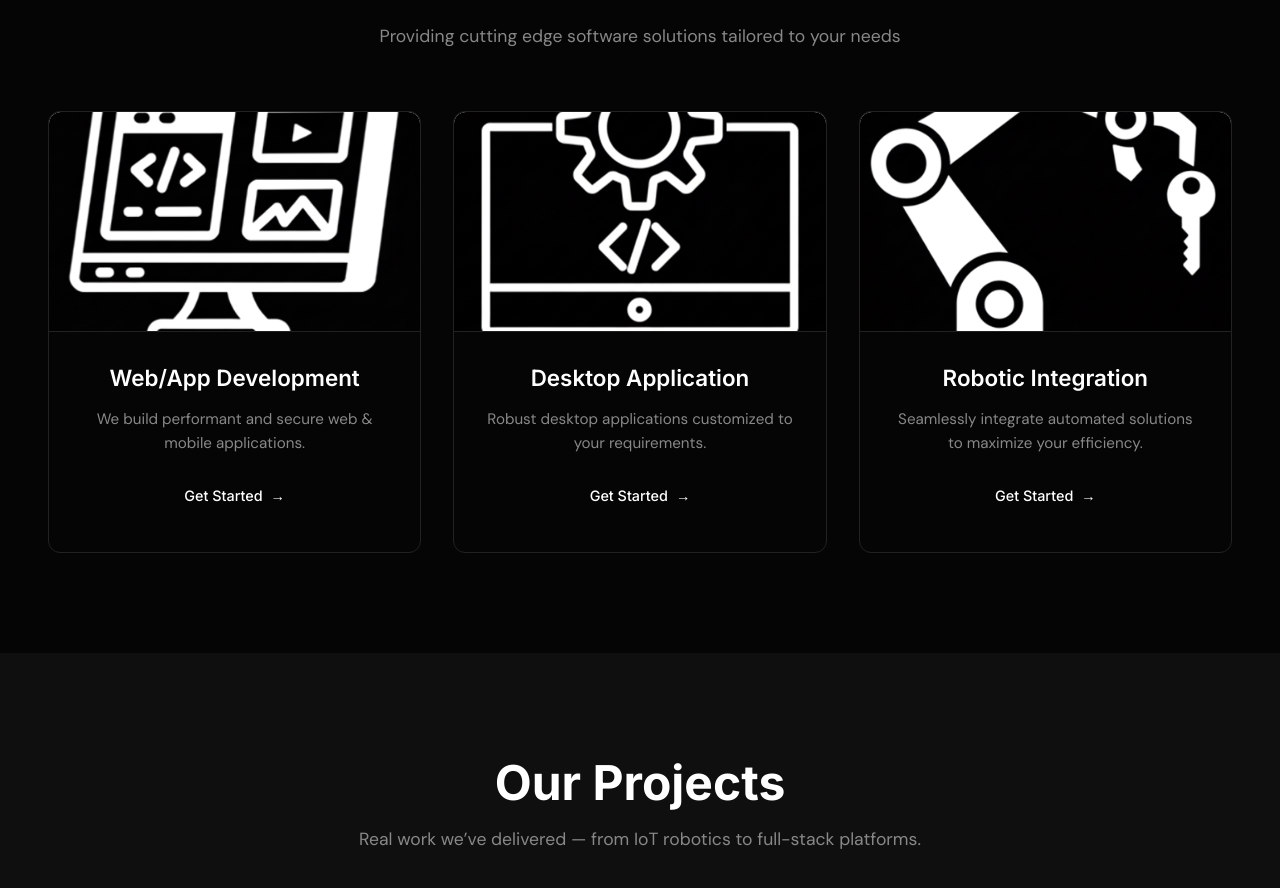
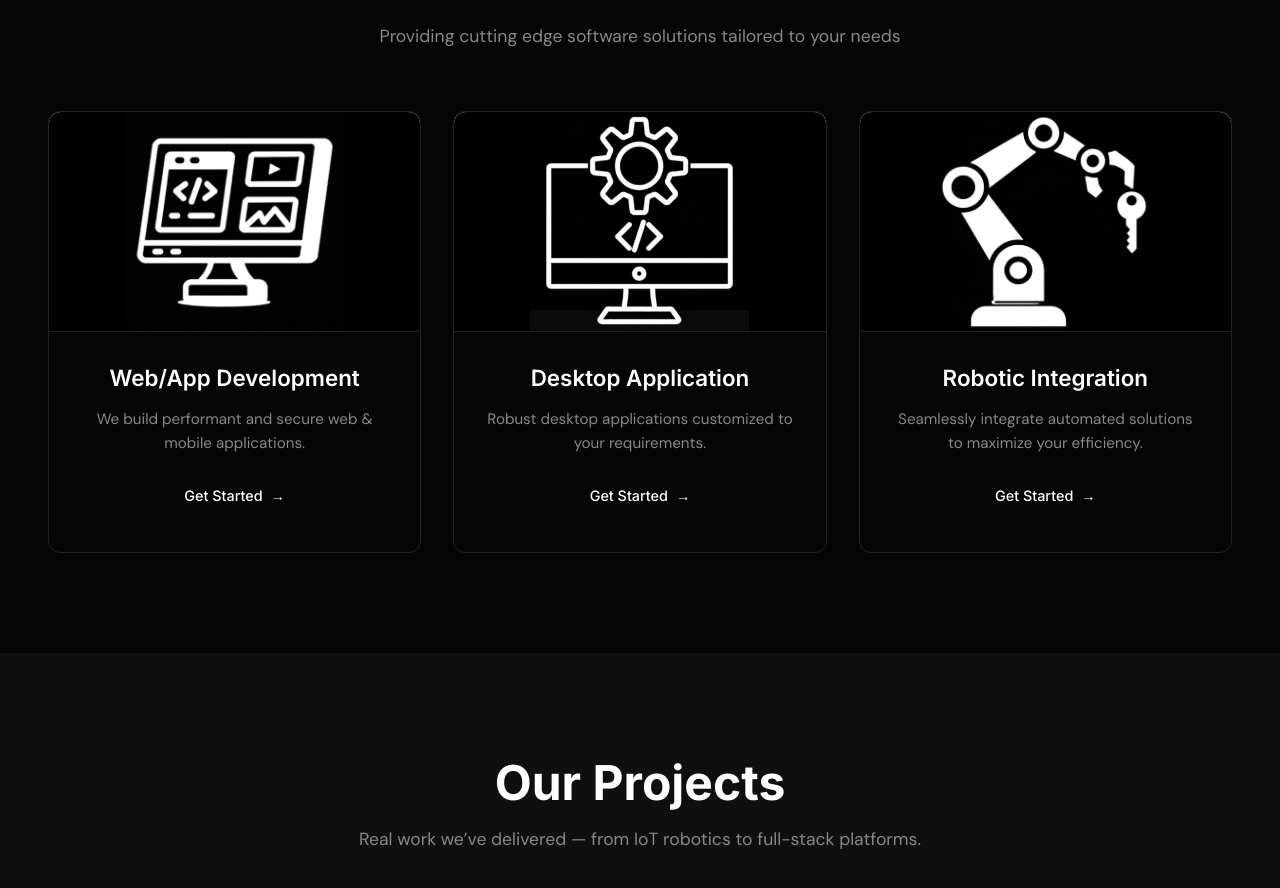
Before and after one commit to DinukaD-24/roviotek-site, a React (Vite) app: page / in a window 1280 px wide. Shown: the part 1511-2399 px from the top of the page. Built offline with nearby package versions, Linux system fonts and the light colour scheme.

Commit message:
fix: change object-fit to contain for service icons and add background for better appearance

```diff
--- a/src/index.css
+++ b/src/index.css
@@ -481,7 +481,8 @@ section:nth-child(even) {
 .service-icon img {
   width: 100%;
   height: 100%;
-  object-fit: cover;
+  object-fit: contain;
+  background: var(--white); /* optional, so empty space looks nice */
   /* Change contain to cover to avoid any gaps inside container */
   filter: invert(1);
   transition: filter 0.3s, transform 0.3s;
```
